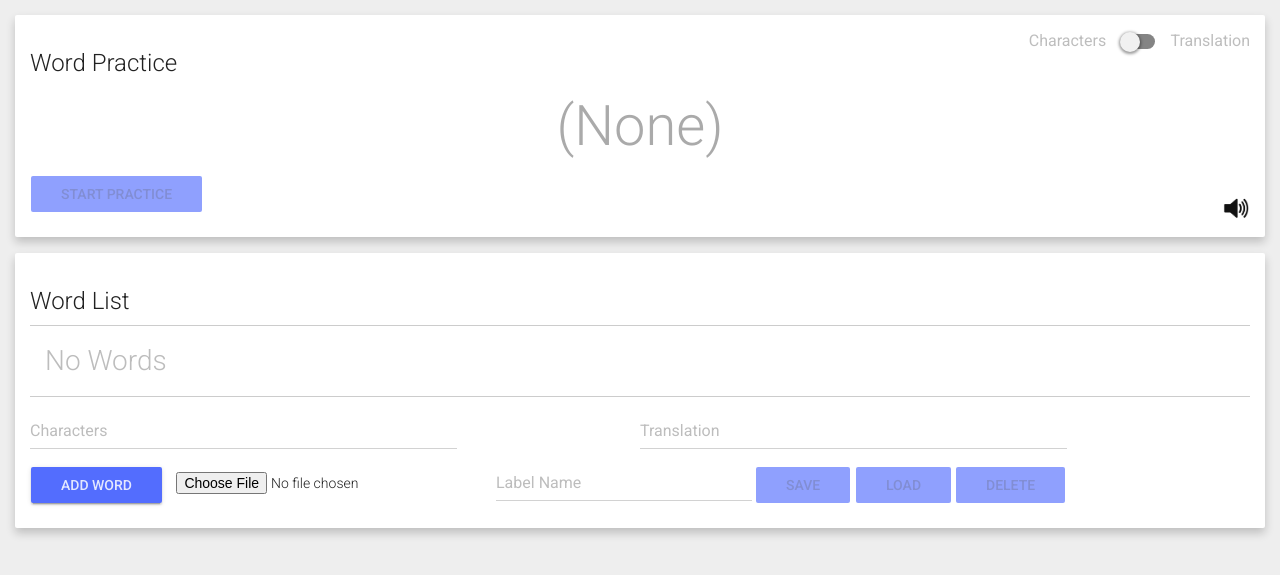
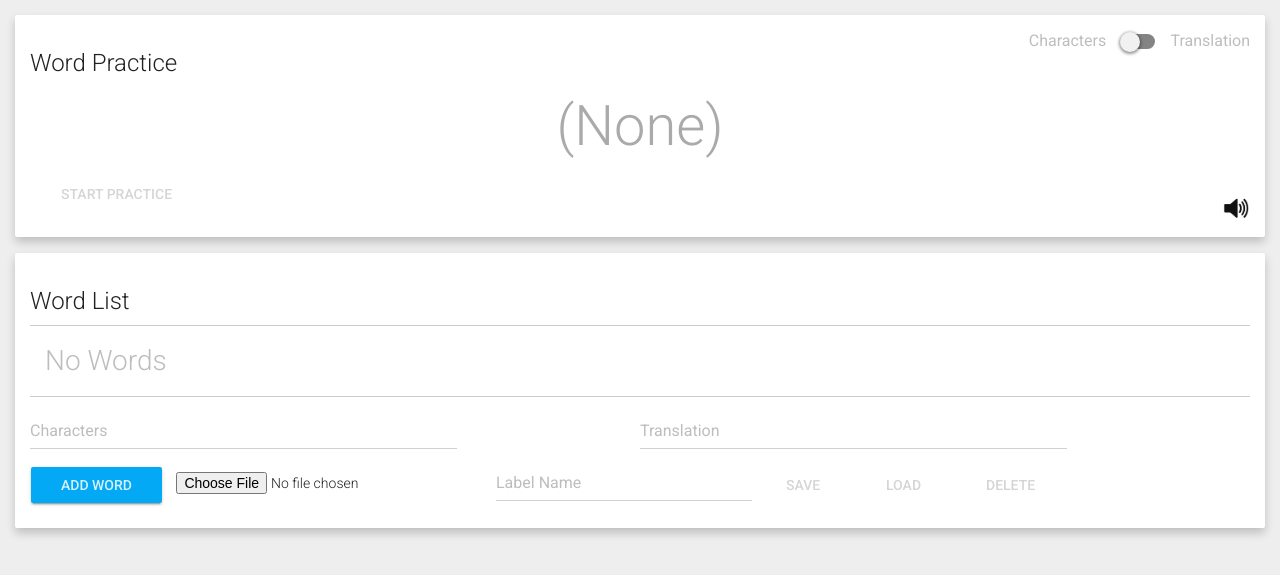
Before and after one commit to ezwang/HackTJ2016, a Flask app: page / in a window 1280 px wide. Shown: the part 60-635 px from the top of the page. Run offline with Flask 2, Linux system fonts and the light colour scheme; data that the repository does not hold is empty; some libraries are stand-ins or nearby versions.

Commit message:
button color fix

```diff
--- a/templates/index.html
+++ b/templates/index.html
@@ -96,21 +96,6 @@
   height: 2vw;
 	width: 2vw;
 }
-.btn.btn-raised.btn-success{
-    background-color: #8C9EFF;
-    background-color: #536DFE;
-}
-.btn.btn-raised.btn-primary{
-    background-color: #536DFE;
-}
-.btn:not(.btn-raised).btn_success,
-input-group-btn.btn:not(.btn-raised).btn-success{
-    background-color: #8C9EFF;
-}
-.btn:not(.btn-raised).btn_primary,
-input-group-btn.btn:not(.btn-raised).btn-primary{
-    background-color: #8C9EFF;
-}
 
 </style>
 <div id="card-practice" class="card" style="margin-bottom:2vh;">
@@ -121,7 +106,7 @@ input-group-btn.btn:not(.btn-raised).btn-primary{
       </label>
     </div>
     <div id="practice-word"></div>
-    <button id="btn-toggle" class="btn btn-raised btn-primary" disabled>Start Practice</button>
+    <button id="btn-toggle" class="btn btn-raised btn-info" disabled>Start Practice</button>
     <div id='speaker-div'>
       <img src='speaker.png' id='speaker'>
     </div>
@@ -144,12 +129,12 @@ input-group-btn.btn:not(.btn-raised).btn-primary{
       </tr>
     </table>
     <div>
-      <button id="add-word" class="btn btn-raised btn-success">Add Word</button>
+      <button id="add-word" class="btn btn-raised btn-info">Add Word</button>
       <input type="file" id="upload-file" style="display:inline-block;margin-left:10px" value="Upload File" />
       <input type='text' id='set-label' class="form-control" style='width:20vw;box-shadow:none;margin-left:4vw;display:inline' placeholder="Label Name">
-      <button id='save-set' class="btn btn-raised btn-success" disabled>Save</button>
-      <button id='load-set' class="btn btn-raised btn-success" disabled>Load</button>
-      <button id='delete-set' class="btn btn-raised btn-success" disabled>Delete</button>
+      <button id='save-set' class="btn btn-raised btn-info" disabled>Save</button>
+      <button id='load-set' class="btn btn-raised btn-info" disabled>Load</button>
+      <button id='delete-set' class="btn btn-raised btn-info" disabled>Delete</button>
     </div>
 </div>
 {% endblock %}
```
